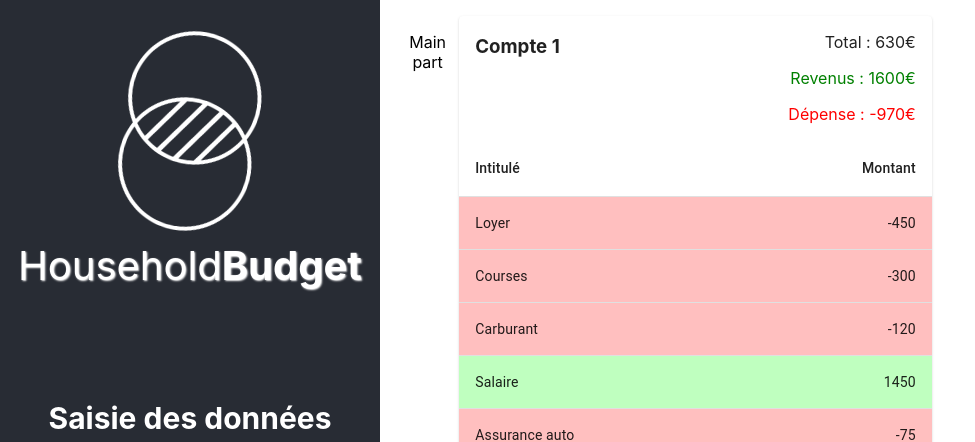
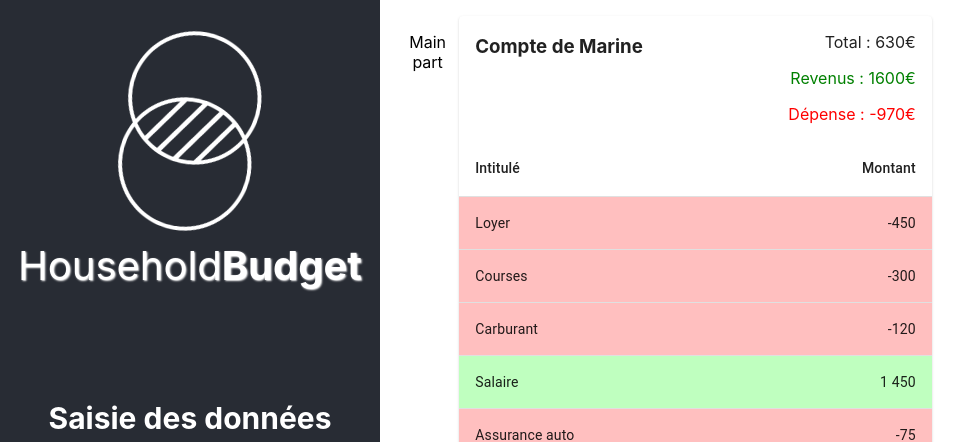
Before and after one commit to MarineGuyodo/household-budget, a React (Create React App) app: page / in a window 1280 px wide. Shown: the top 442 px of the page, without its empty margins (0-975 px from the left). Built offline with nearby package versions, Linux system fonts and the light colour scheme.

Commit message:
Edit field feature

```diff
--- a/src/App.js
+++ b/src/App.js
@@ -1,9 +1,16 @@
 import logo from './logo512.png';
 import './App.css';
+
+import seeding from './Data/seeding.json';
+
+import { useState } from 'react';
 
 import Account from './Components/Account';
 
 function App() {
+  console.log('seeding', seeding[0].name);
+  const [rows, setRows] = useState(seeding[0]);
+
   return (
     <div className="App">
       <header className="App-header">
@@ -36,7 +43,9 @@ function App() {
         <p>Main part</p>
 
         <Account
-          name="Compte 1"
+          // name="Compte 1"
+          rows={ rows }
+          setRows={ setRows }
         />
       </main>
     </div>
--- a/src/Components/Account.js
+++ b/src/Components/Account.js
@@ -24,19 +24,9 @@ const columns = [
     }
 ];
 
-const rows = [
-    { name: 'Loyer', value: '-450' },
-    { name: 'Courses', value: '-300' },
-    { name: 'Carburant', value: '-120' },
-    { name: 'Salaire', value: '1450' },
-    { name: 'Assurance auto', value: '-75' },
-    { name: 'Assurance habitation', value: '-25' },
-    { name: 'Aide famille', value: '150' }
-];
-
-const calculateTotals = () => {
+const calculateTotals = (rows) => {
     return [...rows].reduce((acc, current) => {
-        if (current.value[0] === '-') {
+        if (current.value < 0) {
             acc.expenses += parseInt(current.value);
         } else {
             acc.incomes += parseInt(current.value);
@@ -47,10 +37,12 @@ const calculateTotals = () => {
 }
 
 export default function Account(props) {
+    const rows = props.rows["rows"];
+
     const [page, setPage] = useState(0);
     const [rowsPerPage, setRowsPerPage] = useState(10);
 
-    const totals = calculateTotals();
+    const totals = calculateTotals(rows);
 
     const handleChangePage = (e, newPage) => {
       setPage(newPage);
@@ -66,7 +58,8 @@ export default function Account(props) {
             <div className="App-account-header">
                 <h3>
                     <EditableContent
-                        content={ props.name }
+                        content={ props.rows.name }
+                        submit={(data) => props.setRows({ name: data, rows })}
                     />
                 </h3>
 
@@ -95,9 +88,8 @@ export default function Account(props) {
                     <TableBody>
                     {rows
                         .slice(page * rowsPerPage, page * rowsPerPage + rowsPerPage)
-                        .map((row, i) => {
-                        const rowKey = "row" + i;
-                        const color = row.value[0] === "-" ?
+                        .map((row) => {
+                            const color = row.value < 0 ?
                                 'rgba(255, 0, 0, 0.25)' :
                                 'rgba(0, 255, 0, 0.25)';
 
@@ -106,17 +98,18 @@ export default function Account(props) {
                                     hover
                                     role="checkbox"
                                     tabIndex={-1}
-                                key={rowKey}
+                                    key={row.id}
                                 >
                                 {columns.map((column) => {
                                     const value = row[column.id];
-                                // const cellKey = rowKey + column.id;
-                                // console.log('CellKey:', cellKey);
+
+                                    const align = { vertical: '-50%', horizontal: '0' };
+                                    if (column.align === 'right') align.horizontal = '-50%';
 
                                     return (
                                     <TableCell
-                                    key={column.id}
-                                    align={column.align}
+                                        key={ column.id }
+                                        align={ column.align }
                                         style={{ 'backgroundColor': color }}
                                     >
                                         <EditableContent
@@ -125,9 +118,14 @@ export default function Account(props) {
                                                     column.format(value) :
                                                     value
                                             }
-                                        align={{
-                                            vertical: '-50%',
-                                            horizontal: column.align === 'right' ? '-50%' : '0'
+                                            align={ align }
+                                            submit={(data) => {
+                                                let newRows = [...rows];
+
+                                                let editingRow = newRows.find(item => item.id === row.id);
+                                                editingRow[column.id] = data;
+
+                                                props.setRows({ name: props.rows.name, rows: newRows });
                                             }}
                                         />
                                     </TableCell>
--- a/src/Components/EditableContent.js
+++ b/src/Components/EditableContent.js
@@ -20,9 +20,13 @@ export default function Account(props) {
         setEditMode(false);
     }
 
-    const handleSubmit = (e) => {
-        e.preventDefault(); // really necessary ?
-        console.log('Event on submit:', e);
+    const handleSubmit = () => {
+        if (value !== "") {
+            // console.log('Event on submit:', value);
+            props.submit(value);
+        }
+
+        handleCancel();
     }
 
 
@@ -38,6 +42,7 @@ export default function Account(props) {
                 value={ value }
                 placeholder={ props.content }
                 onChange={ handleChange }
+                autoFocus
             />
 
             <CheckCircle
--- /dev/null
+++ b/src/Data/seeding.json
@@ -0,0 +1,15 @@
+[
+    {
+        "id": 1,
+        "name": "Compte de Marine",
+        "rows": [
+            { "id": "1", "name": "Loyer", "value": -450 },
+            { "id": "2", "name": "Courses", "value": -300 },
+            { "id": "3", "name": "Carburant", "value": -120 },
+            { "id": "4", "name": "Salaire", "value": 1450 },
+            { "id": "6", "name": "Assurance auto", "value": -75 },
+            { "id": "8", "name": "Assurance habitation", "value": -25 },
+            { "id": "12", "name": "Aide famille", "value": 150 }
+        ]
+    }
+]
```
Lines whose indentation alone changed are shown as unchanged.
